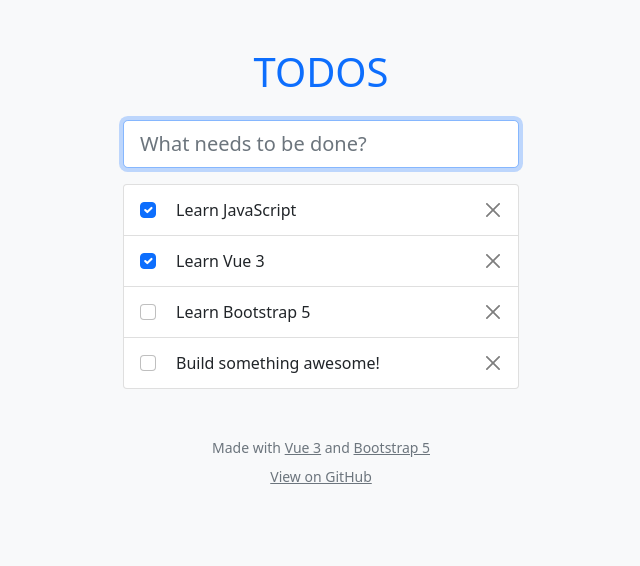
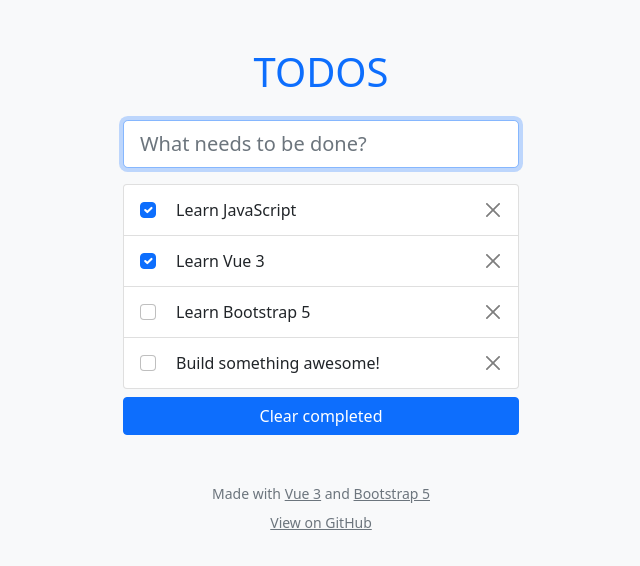
Before and after one commit to davidgaroro/vue-todo-pwa, a Vue app: page / in a window 1280 px wide. Shown: the top 566 px of the page, without its empty margins (319-959 px from the left). Built offline with nearby package versions, Linux system fonts and the light colour scheme.

Commit message:
add vuex clear completed todo action (2)

```diff
--- a/src/views/Home.vue
+++ b/src/views/Home.vue
@@ -9,13 +9,16 @@
     placeholder="What needs to be done?"
     @keyup.enter="addTodo"
   />
-  <ul class="list-group">
+  <ul class="list-group mb-2">
     <TodoItem v-for="todo in todos" :key="todo.id" :todo="todo" />
   </ul>
+  <button type="button" class="btn btn-primary w-100" @click="clearCompleted">
+    Clear completed
+  </button>
 </template>
 
 <script>
-// @ is an alias to /src
+import { mapActions } from "vuex";
 import TodoItem from "@/components/TodoItem.vue";
 
 export default {
@@ -29,6 +32,7 @@ export default {
     },
   },
   methods: {
+    ...mapActions(["clearCompleted"]),
     addTodo(e) {
       const text = e.target.value;
       if (text.trim()) {
```
